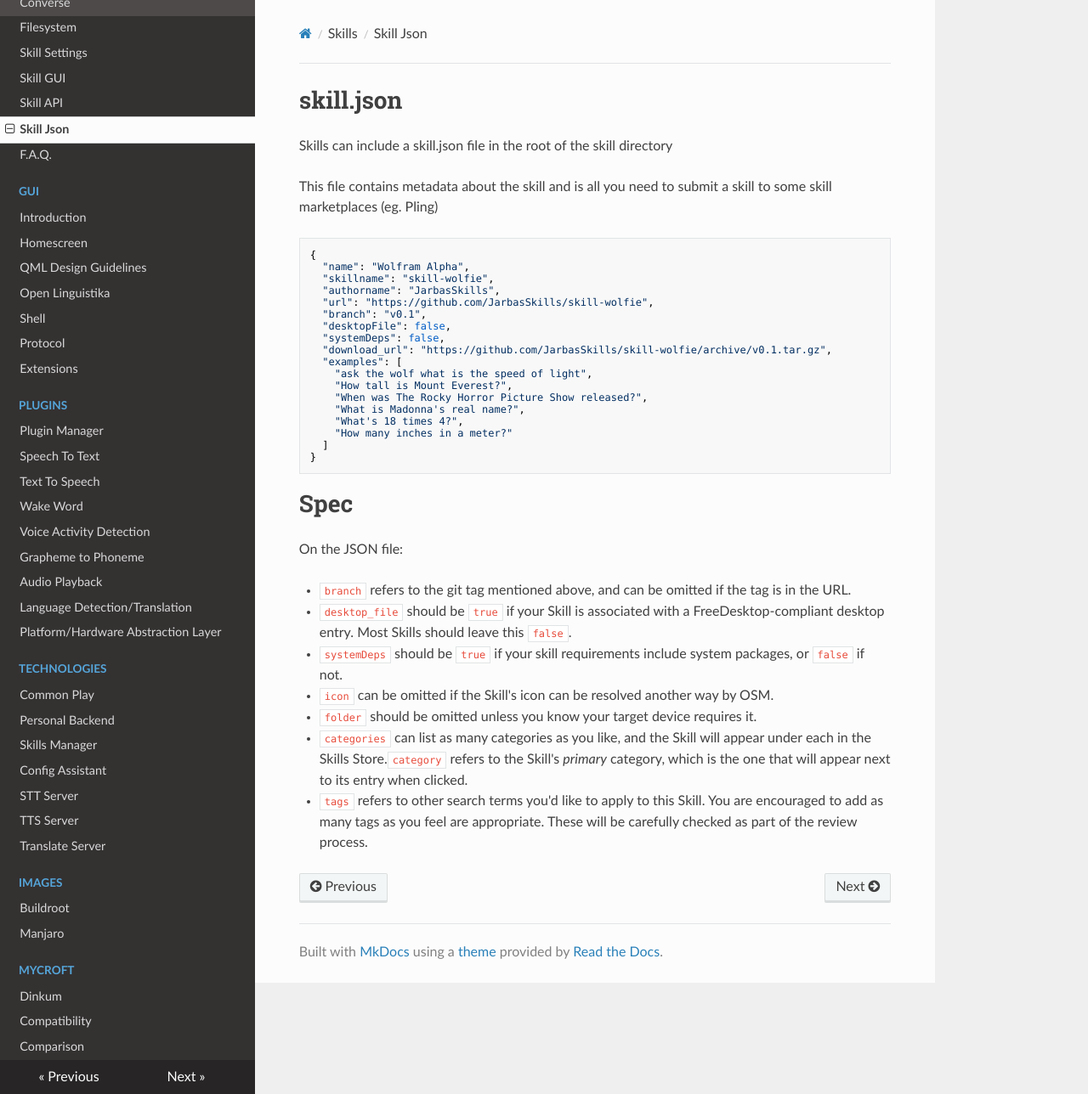
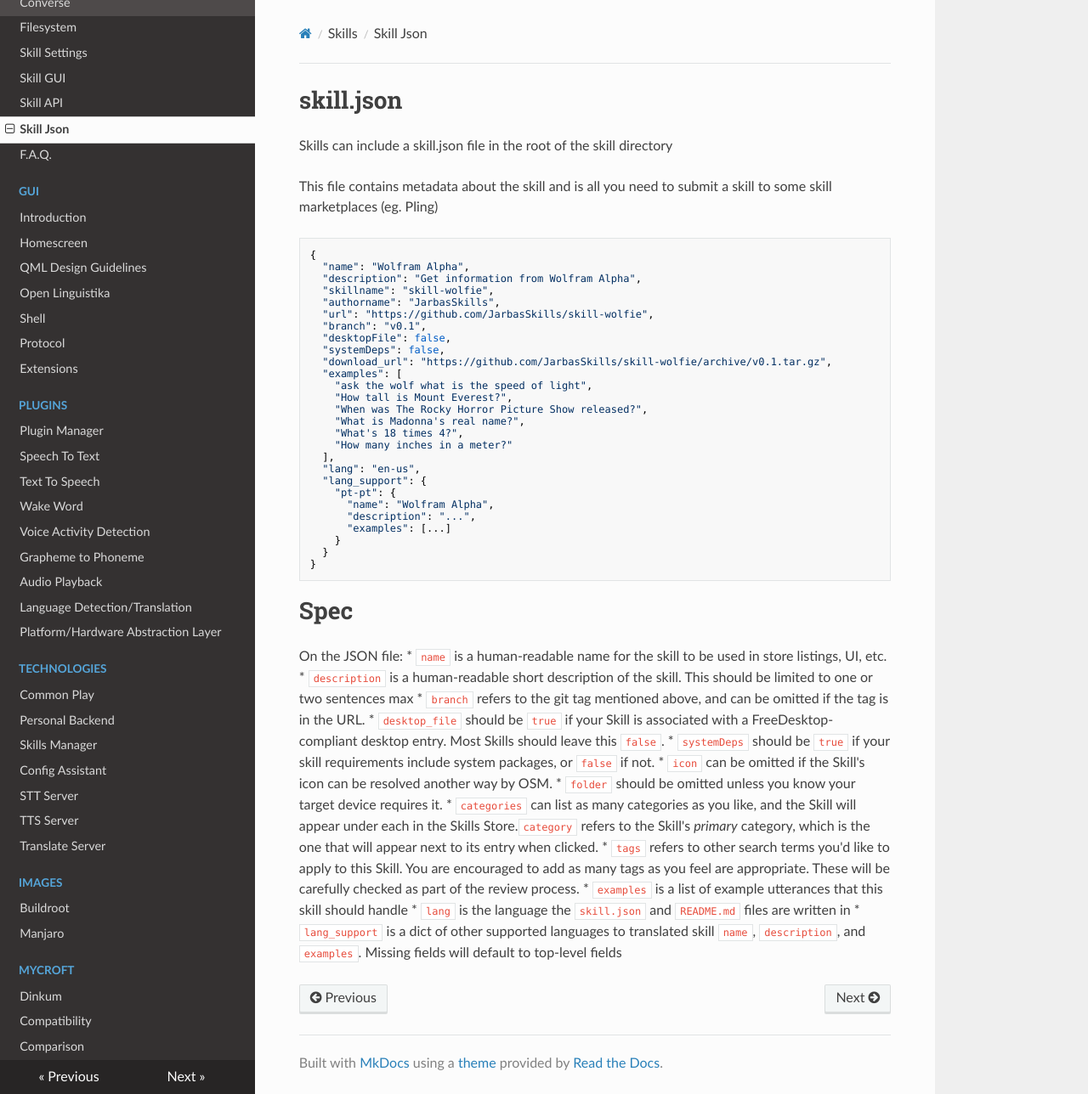
Before and after one commit to OpenVoiceOS/community-docs, an MkDocs documentation site: the page built from docs/skill_json.md, in a window 1280 px wide and 1288 px high. Shown: the whole window at 85% size. Built offline with MkDocs 1.6.1, drawn with Linux system fonts in a browser that asks for light colours; nearby versions of some CDN libraries.

Commit message:
Extend skill.json spec to add language support

````diff
--- a/docs/skill_json.md
+++ b/docs/skill_json.md
@@ -7,6 +7,7 @@ This file contains metadata about the skill and is all you need to submit a skil
 ```javascript
 {
   "name": "Wolfram Alpha",
+  "description": "Get information from Wolfram Alpha",
   "skillname": "skill-wolfie",
   "authorname": "JarbasSkills",
   "url": "https://github.com/JarbasSkills/skill-wolfie",
@@ -21,14 +22,23 @@ This file contains metadata about the skill and is all you need to submit a skil
     "What is Madonna's real name?",
     "What's 18 times 4?",
     "How many inches in a meter?"
-  ]
+  ],
+  "lang": "en-us",
+  "lang_support": {
+    "pt-pt": {
+      "name": "Wolfram Alpha",
+      "description": "...",
+      "examples": [...]
+    }
+  }
 }
 ```
 
 # Spec
 
 On the JSON file:
-
+* `name` is a human-readable name for the skill to be used in store listings, UI, etc.
+* `description` is a human-readable short description of the skill. This should be limited to one or two sentences max
 * `branch` refers to the git tag mentioned above, and can be omitted if the tag is in the URL.
 * `desktop_file` should be `true` if your Skill is associated with a FreeDesktop-compliant desktop entry. Most Skills should leave this `false`.
 * `systemDeps` should be `true` if your skill requirements include system packages, or `false` if not.
@@ -36,3 +46,6 @@ On the JSON file:
 * `folder` should be omitted unless you know your target device requires it.
 * `categories` can list as many categories as you like, and the Skill will appear under each in the Skills Store.`category` refers to the Skill's *primary* category, which is the one that will appear next to its entry when clicked.
 * `tags` refers to other search terms you'd like to apply to this Skill. You are encouraged to add as many tags as you feel are appropriate. These will be carefully checked as part of the review process.
+* `examples` is a list of example utterances that this skill should handle
+* `lang` is the language the `skill.json` and `README.md` files are written in
+* `lang_support` is a dict of other supported languages to translated skill `name`, `description`, and `examples`. Missing fields will default to top-level fields
````
